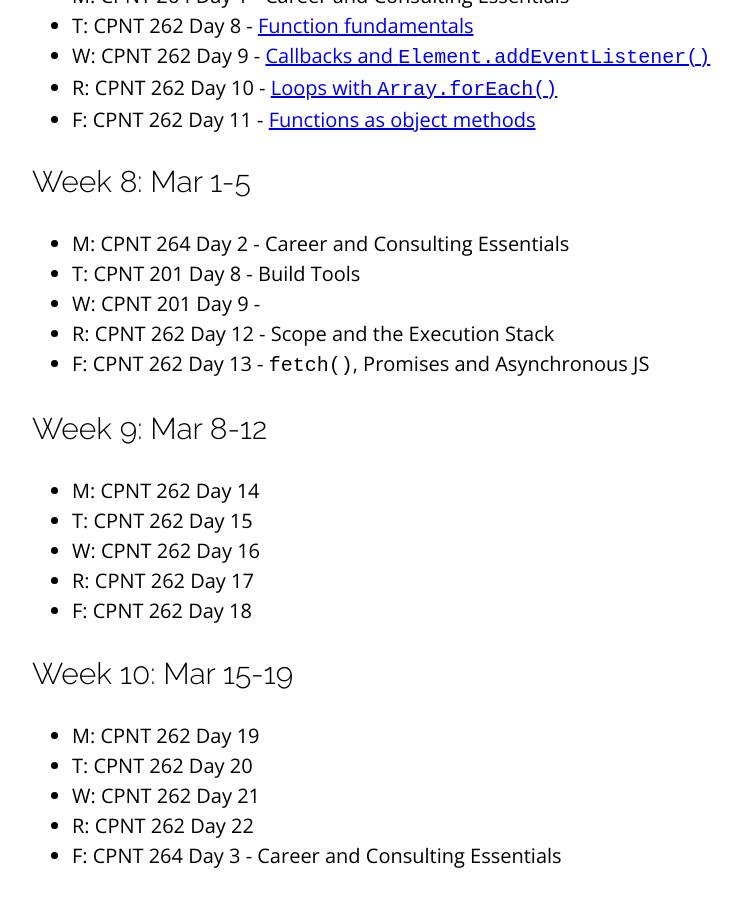
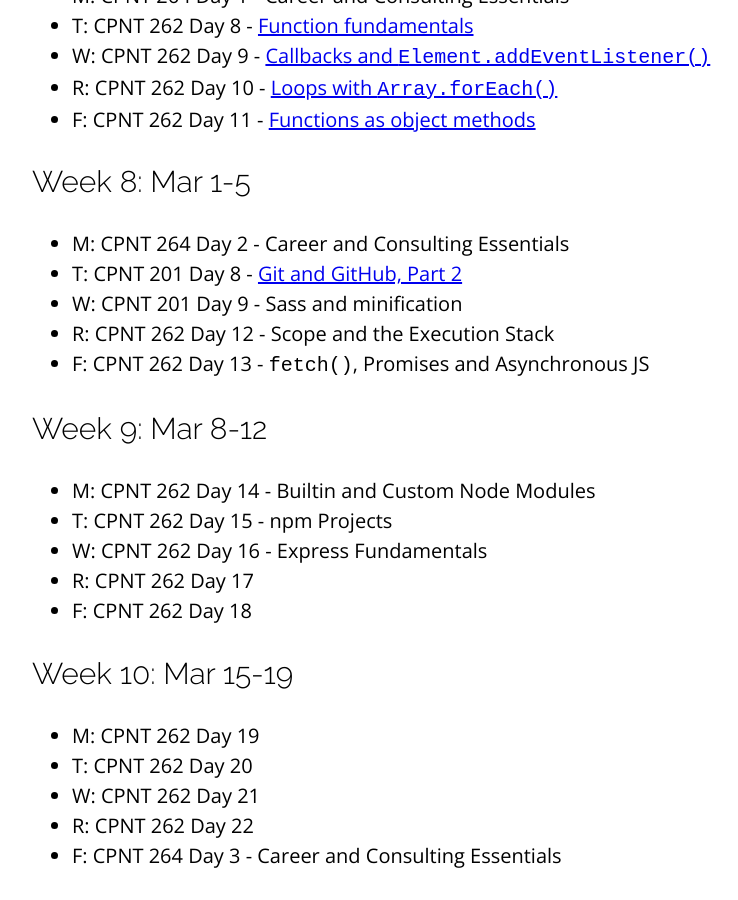
Before and after one commit to sait-wbdv/winter-2021, a Jekyll site: the page built from index.md, in a window 1280 px wide and 900 px high, scrolled down 1851 px. Shown: the whole window, without its empty margins (96-834 px from the left). Built offline with Jekyll 4.4.1, drawn with Linux system fonts in a browser that asks for light colours; nearby versions of some CDN libraries.

Commit message:
added w8t homeowrk

```diff
--- a/index.md
+++ b/index.md
@@ -53,15 +53,15 @@ title: "Program Schedule"
 
 ## Week 8: Mar 1-5
 - M: CPNT 264 Day 2 - Career and Consulting Essentials
-- T: CPNT 201 Day 8 - Build Tools
-- W: CPNT 201 Day 9 -
+- T: CPNT 201 Day 8 - [Git and GitHub, Part 2](/winter-2021{% link _posts/2021-03-02-git-gh-part-2.md %})
+- W: CPNT 201 Day 9 - Sass and minification
 - R: CPNT 262 Day 12 - Scope and the Execution Stack
 - F: CPNT 262 Day 13 - `fetch()`, Promises and Asynchronous JS
 
 ## Week 9: Mar 8-12
-- M: CPNT 262 Day 14
-- T: CPNT 262 Day 15
-- W: CPNT 262 Day 16
+- M: CPNT 262 Day 14 - Builtin and Custom Node Modules
+- T: CPNT 262 Day 15 - npm Projects
+- W: CPNT 262 Day 16 - Express Fundamentals
 - R: CPNT 262 Day 17
 - F: CPNT 262 Day 18
 
```
Also changed, not shown: _posts/2021-02-26-methods-review.md (+1 -0 lines), _posts/2021-03-02-git-gh-part-2.md (added, +51 -0 lines).
